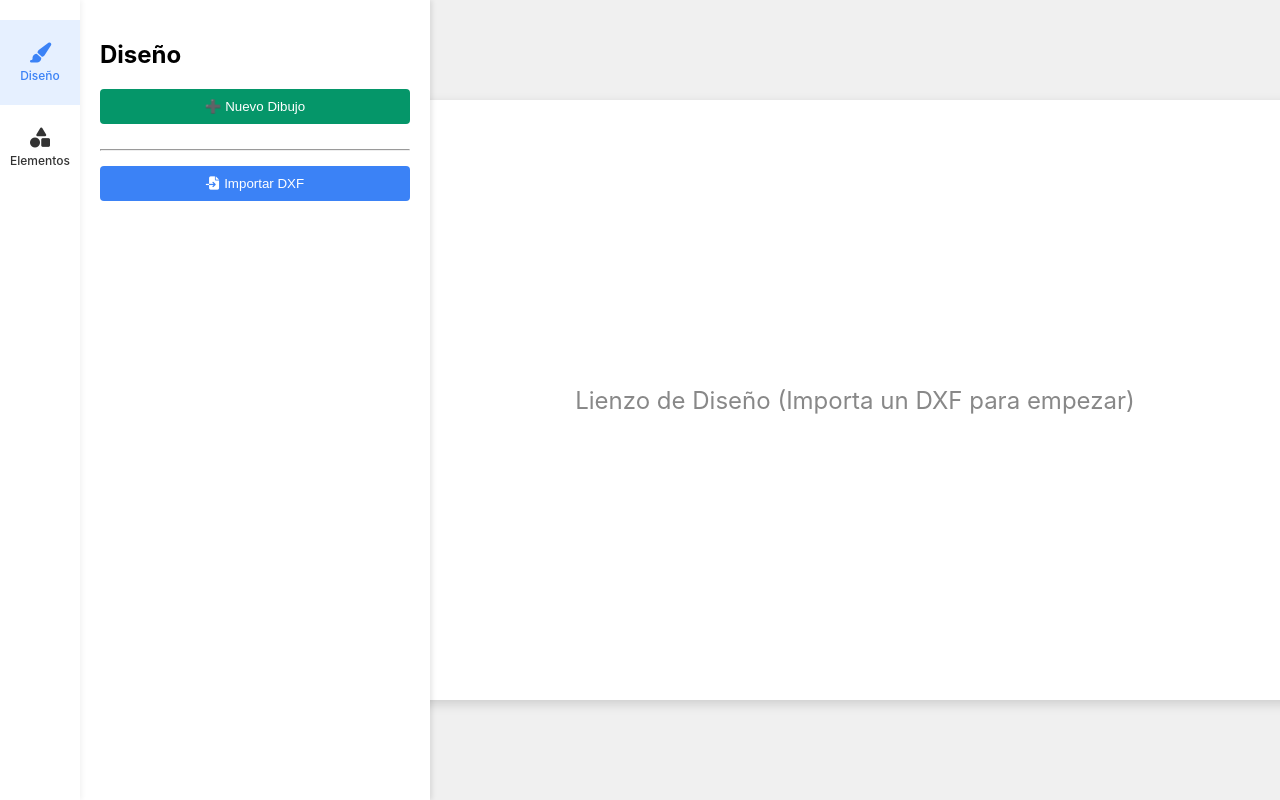
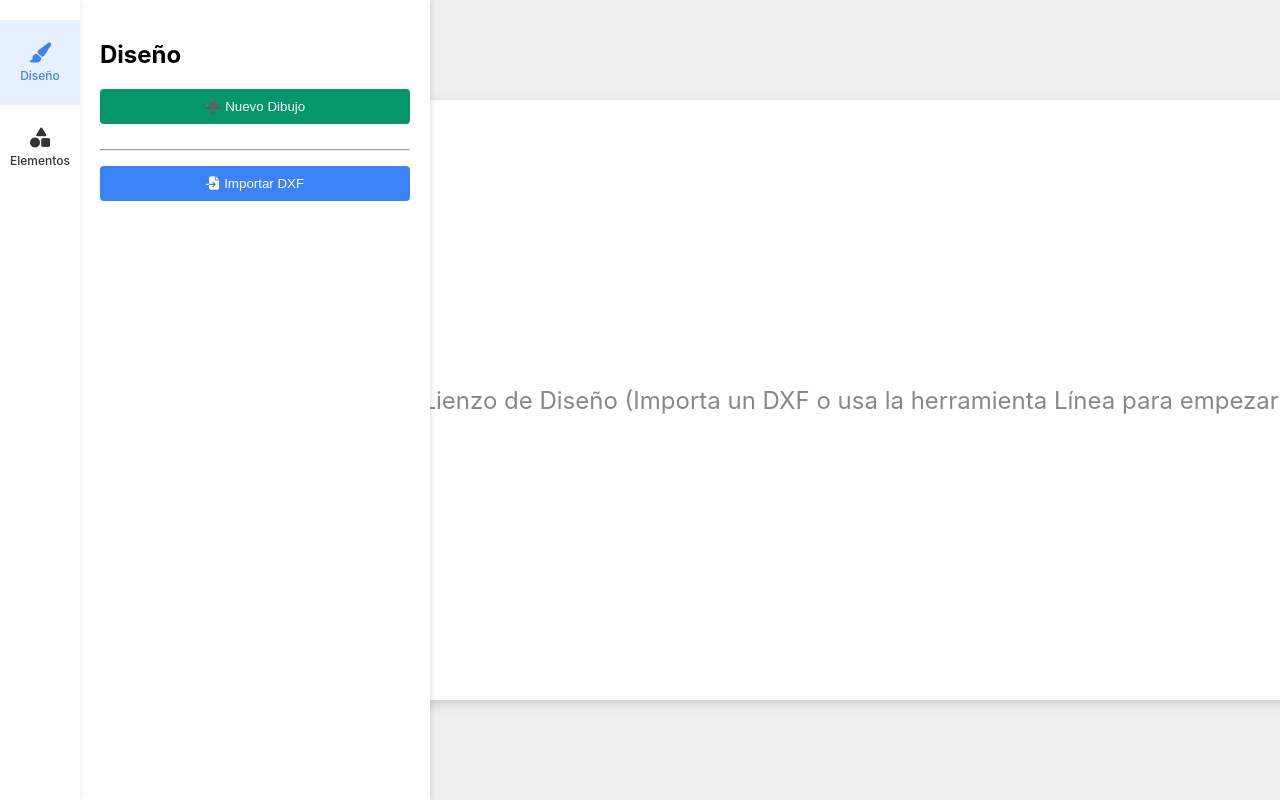
Before and after one commit to somerwest01/MylarProjection, a React (Vite) app: page / in a window 1280 px wide. Built offline with nearby package versions, Linux system fonts and the light colour scheme; the HTML template or start-up script is replaced by a standard one; what dxf-parser would draw is missing.

Commit message:
Update App.jsx

```diff
--- a/src/App.jsx
+++ b/src/App.jsx
@@ -13,11 +13,13 @@ function App() {
   const [blockDefinitions, setBlockDefinitions] = useState({});
   const [loading, setLoading] = useState(false);
   const [drawingMode, setDrawingMode] = useState('pan');
+  const [isCleanCanvas, setIsCleanCanvas] = useState(true);
 
   const handleNewDrawing = () => {
   setDxfEntities([]);
   setBlockDefinitions({});
   setDrawingMode('pan');
+  setIsCleanCanvas(true);
 
   console.log('Nuevo dibujo iniciado.');
 };
@@ -35,6 +37,7 @@ function App() {
 
       setDxfEntities(extractedEntities);
       setBlockDefinitions(extractedBlocks);
+      setIsCleanCanvas(false);
       console.log(`Dibujo analizado con ${extractedEntities.length} entidades.`);
 
       } catch (error) {
@@ -51,16 +54,11 @@ function App() {
   return (
     <div
       className="main-layout"
-
       onMouseLeave={() => {
-
       }}
-
       onMouseEnter={() => {
-
       }}
     >
-
       {/* 1. Panel Lateral Delgado (Sidebar) */}
       <Sidebar
         activeMenu={activeMenu}
@@ -82,7 +80,11 @@ function App() {
         <div className="canvas-container">
           {loading ? (
             <p>Cargando y analizando dibujo...</p>
-          ) : dxfEntities && dxfEntities.length > 0 ? (
+          ) : !dxfEntities || (dxfEntities.length === 0 && isCleanCanvas) ? (
+              <p>
+              Lienzo de Diseño (Importa un DXF o usa la herramienta Línea para empezar)
+              </p>
+              ) : dxfEntities && dxfEntities.length > 0 ? (
             <>
               {/* Muestra cuántas entidades se encontraron */}
               <p style={{ position: 'absolute', top: 10, left: 10, color: '#333', zIndex: 1, backgroundColor: 'white', padding: '5px' }}>
@@ -101,9 +103,7 @@ function App() {
           ) : (
             <p>
               Lienzo de Diseño (Importa un DXF para empezar)
-              {dxfEntities && dxfEntities.length === 0 && (
-                <span style={{ color: 'red' }}><br/>¡Advertencia! No se encontraron entidades válidas (LINE, CIRCLE) en el archivo.</span>
-              )}
+              <span style={{ color: 'red' }}><br/>¡Advertencia! El DXF no contenía entidades válidas (LINE, CIRCLE, etc.).</span>
             </p>
           )}
         </div>
```
